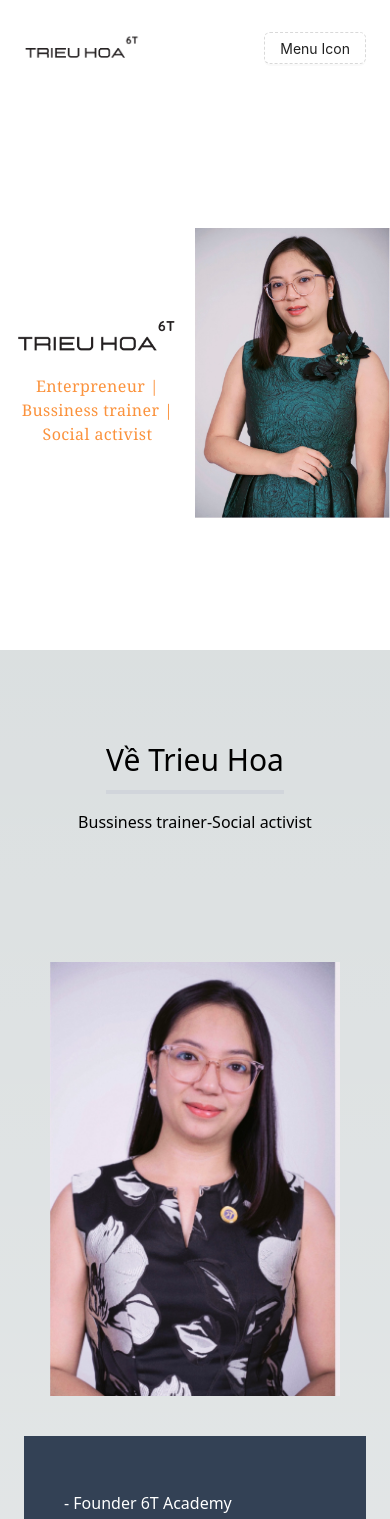
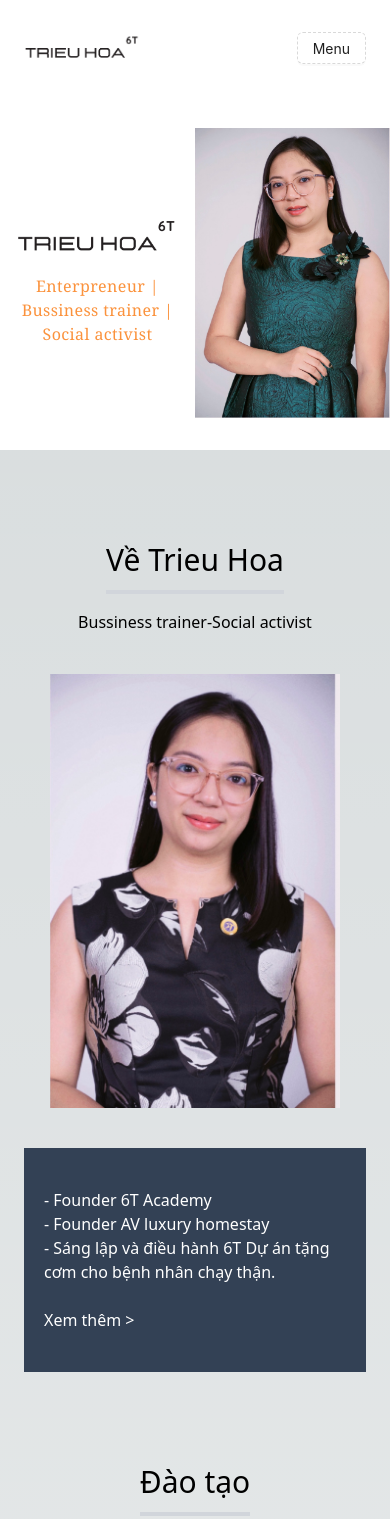
Before and after one commit to thang551999/trieuhoa6t-fe, a Next.js app: page / in a window 390 px wide. Shown: the top 1519 px of the page. Built offline with nearby package versions, Linux system fonts and the light colour scheme.

Commit message:
update UI

```diff
--- a/src/components/AppHeader/index.tsx
+++ b/src/components/AppHeader/index.tsx
@@ -49,7 +49,7 @@ const Header: FC = () => {
           onClick={toggleMenu}
           className="block md:hidden rounded-xs"
         >
-          Menu Icon
+          Menu
         </Button>
       </Link>
 
@@ -87,7 +87,7 @@ const Header: FC = () => {
             </span>
           </Dropdown>
           <Link href="/" className="text-white">
-           Thiện nguyện
+            Thiện nguyện
           </Link>
         </ul>
       </nav>
--- a/src/components/pages/Home/Components/About/index.tsx
+++ b/src/components/pages/Home/Components/About/index.tsx
@@ -18,8 +18,8 @@ const AboutAuthorSection = () => {
         Bussiness trainer-Social activist
       </p>
 
-      <div className="flex flex-wrap-reverse xl:flex-nowrap gap-10 justify-center xl:justify-between w-full px-6 mt-12">
-        <div className="w-full xl:w-2/4 px-[40px] py-[55px] bg-slate-700 h-fit">
+      <div className="flex flex-wrap-reverse xl:flex-nowrap gap-10 justify-center xl:justify-between w-full px-6 mt-0 md:mt-12">
+        <div className="w-full xl:w-2/4 px-5 md:px-[40px] py-10 md:py-[55px] bg-slate-700 h-fit">
           {authorAchivement.map((item, idx: number) => (
             <div key={idx} className="text-white">
               {item}
@@ -33,7 +33,7 @@ const AboutAuthorSection = () => {
           </Link>
         </div>
 
-        <div className="relative h-[434px] w-full xl:w-2/4 mt-20">
+        <div className="relative h-[434px] w-full xl:w-2/4 mt-10 md:mt-20">
           <Image
             src="/images/avatar2.jpg"
             alt="banner about author"
--- a/src/components/pages/Home/Components/Banner/index.tsx
+++ b/src/components/pages/Home/Components/Banner/index.tsx
@@ -62,7 +62,7 @@ const HomeBannerSection = () => {
               </p>
             </div>
 
-            <div className="relative h-[554px] w-2/4">
+            <div className="relative h-[354px] md:h-[554px] w-2/4">
               <Image
                 src="/images/avatar1.jpg"
                 alt={banner.secondImageAlt}
```
